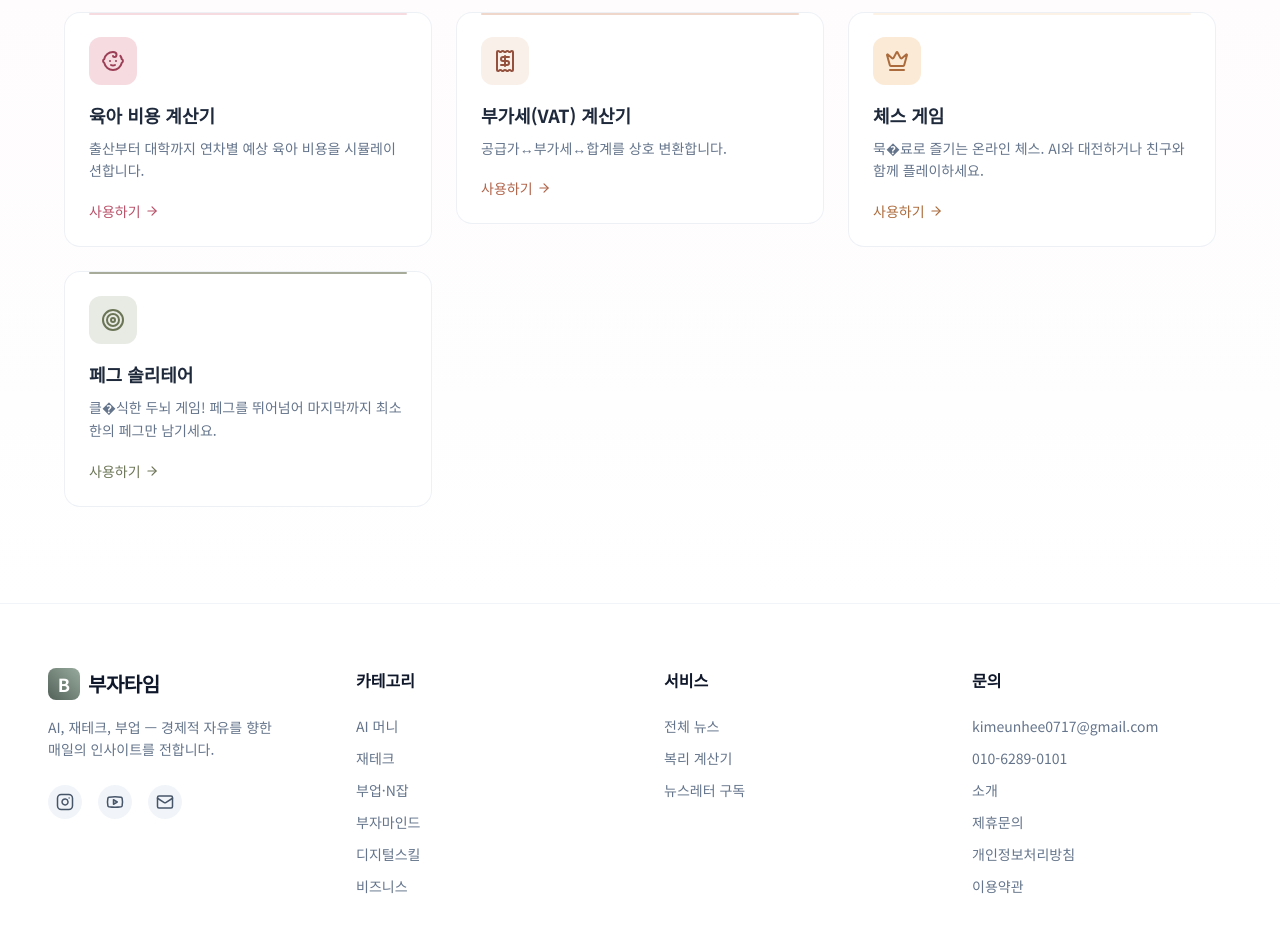
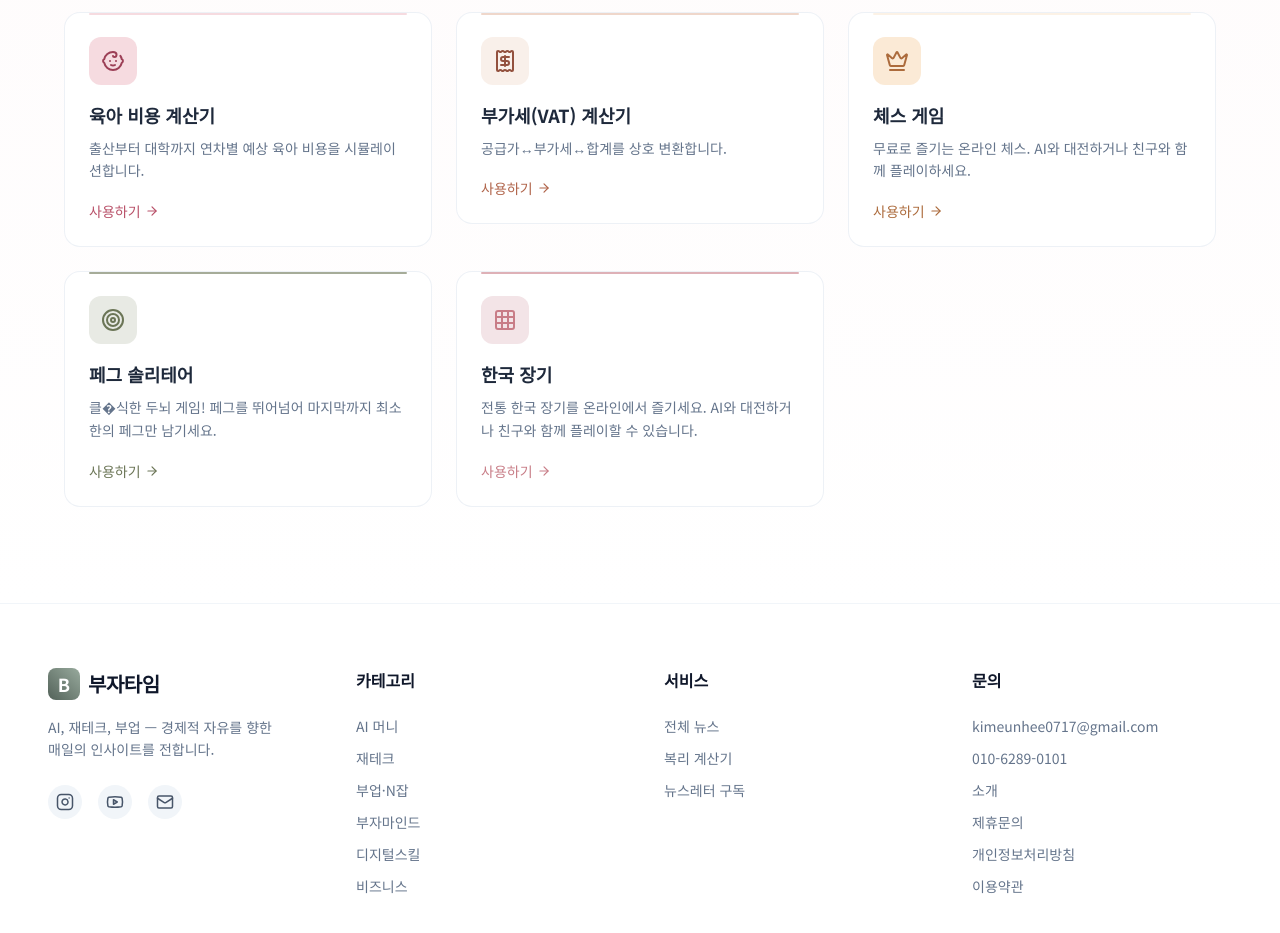
Before and after one commit to kimeunhee0717/goldenwave, a React (Vite) app: page /tools in a window 1280 px wide. Shown: the part 1980-2913 px from the top of the page. Built offline with nearby package versions, Linux system fonts and the light colour scheme; no server answers.

Commit message:
feat: 한국장기 게임 추가
- App.tsx에 JanggiGame 라우트 등록 (/tools/janggi)
- ToolsPage.tsx에 한국장기 카드 추가
- AI 대전 및 2인 플레이 지원

```diff
--- a/src/App.tsx
+++ b/src/App.tsx
@@ -27,6 +27,7 @@ import ChildCostCalculator from '@/pages/tools/ChildCostCalculator'
 import VatCalculator from '@/pages/tools/VatCalculator'
 import ChessGame from '@/pages/tools/ChessGame'
 import PegSolitaireGame from '@/pages/tools/PegSolitaireGame'
+import JanggiGame from '@/pages/tools/JanggiGame'
 import CompanyPage from '@/pages/CompanyPage'
 import PrivacyPolicyPage from '@/pages/PrivacyPolicyPage'
 import TermsPage from '@/pages/TermsPage'
@@ -70,6 +71,7 @@ function App() {
           <Route path="tools/vat" element={<VatCalculator />} />
 <Route path="tools/chess" element={<ChessGame />} />
           <Route path="tools/peg-solitaire" element={<PegSolitaireGame />} />
+          <Route path="tools/janggi" element={<JanggiGame />} />
           <Route path="privacy" element={<PrivacyPolicyPage />} />
           <Route path="terms" element={<TermsPage />} />
           <Route path="about" element={<AboutPage />} />
--- a/src/pages/ToolsPage.tsx
+++ b/src/pages/ToolsPage.tsx
@@ -25,6 +25,7 @@ import {
   Receipt,
   Crown,
   Target,
+  Grid3X3,
 } from 'lucide-react';
 
 interface Tool {
@@ -247,7 +248,7 @@ const tools: Tool[] = [
   },
   {
     name: '체스 게임',
-    description: '묵�료로 즐기는 온라인 체스. AI와 대전하거나 친구와 함께 플레이하세요.',
+    description: '무료로 즐기는 온라인 체스. AI와 대전하거나 친구와 함께 플레이하세요.',
     icon: <Crown size={24} />,
     href: '/tools/chess',
     ready: true,
@@ -260,6 +261,14 @@ const tools: Tool[] = [
     href: '/tools/peg-solitaire',
     ready: true,
     color: 'thyme',
+  },
+  {
+    name: '한국 장기',
+    description: '전통 한국 장기를 온라인에서 즐기세요. AI와 대전하거나 친구와 함께 플레이할 수 있습니다.',
+    icon: <Grid3X3 size={24} />,
+    href: '/tools/janggi',
+    ready: true,
+    color: 'rose',
   },
 ];
 
```
